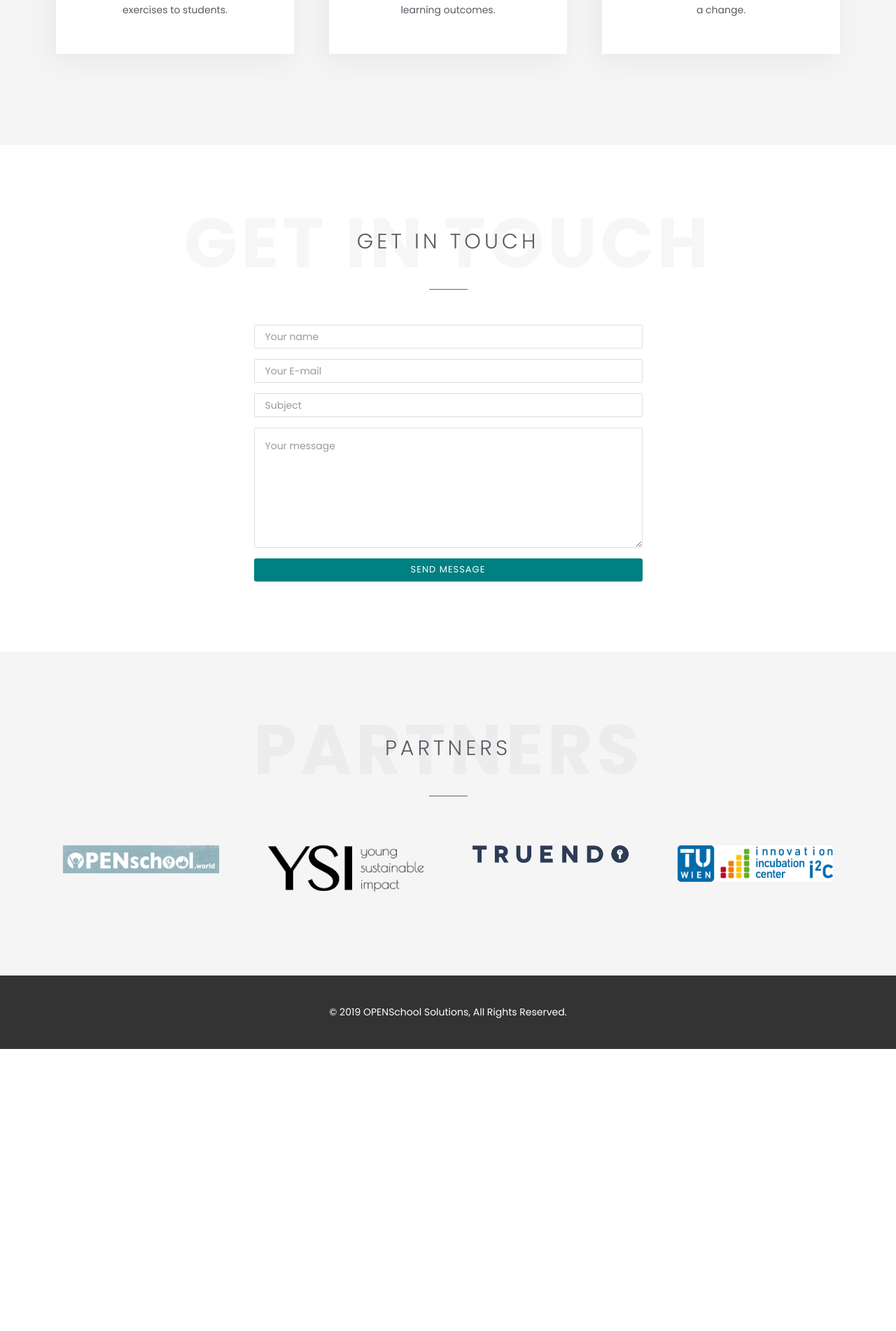
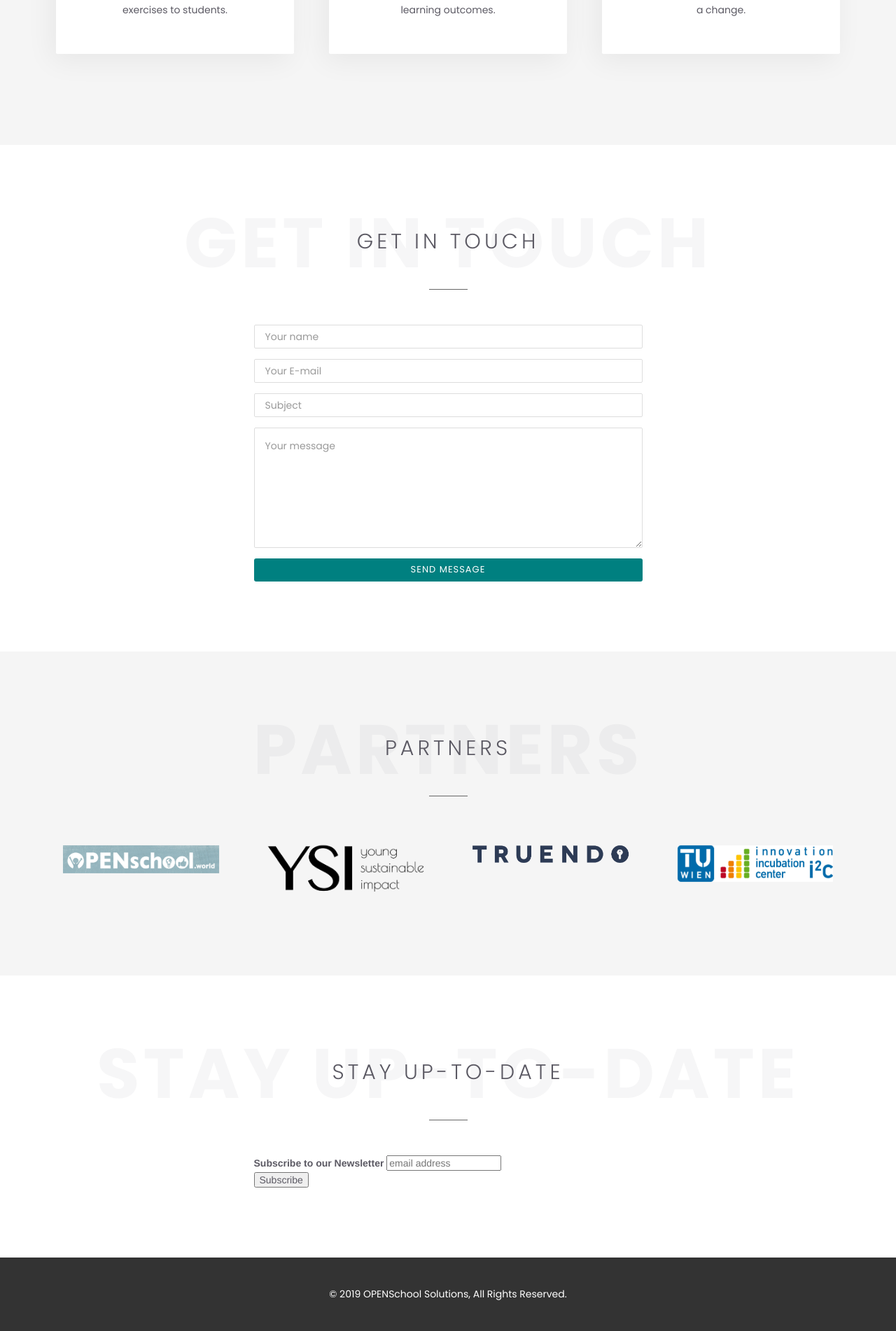
Before and after one commit to openschoolsolutions/openschoolsolutions.github.io, a Jekyll site: the page built from index.html, in a window 1280 px wide. Shown: the part 2368-4270 px from the top of the page at 70% size. Built offline with Jekyll 4.4.1, drawn with Linux system fonts in a browser that asks for light colours; a script that is not in the unit is left out; comment, search, counter and statistics services are not loaded; before the commit the page ends 3867 px from its top, so only the background shows below that.

Commit message:
Update index.html
Added Mailchimp Newsletter sign-up form.

```diff
--- a/index.html
+++ b/index.html
@@ -309,3 +309,59 @@
 </section>
 
 <!-- Partners end -->
+
+<!-- Newsletter start -->
+
+<section id="newsletter" class="module">
+	<div class="container">
+
+		<div class="module-header">
+			<h2 class="module-title">Stay up-to-date
+				<span>Stay up-to-date</span>
+			</h2>
+			<div class="module-line"></div>
+		</div>
+
+
+		<div class="row">
+
+			<div class="col-sm-6 col-sm-offset-3">
+
+
+				<!-- Begin Mailchimp Signup Form -->
+				<link href="//cdn-images.mailchimp.com/embedcode/horizontal-slim-10_7.css" rel="stylesheet" type="text/css">
+				<style type="text/css">
+					#mc_embed_signup{background:#fff; clear:left; font:14px Helvetica,Arial,sans-serif; width:100%;}
+					/* Add your own Mailchimp form style overrides in your site stylesheet or in this style block.
+					   We recommend moving this block and the preceding CSS link to the HEAD of your HTML file. */
+				</style>
+				<style type="text/css">
+					#mc-embedded-subscribe-form input[type=checkbox]{display: inline; width: auto;margin-right: 10px;}
+					#mergeRow-gdpr {margin-top: 20px;}
+					#mergeRow-gdpr fieldset label {font-weight: normal;}
+					#mc-embedded-subscribe-form .mc_fieldset{border:none;min-height: 0px;padding-bottom:0px;}
+				</style>
+				<div id="mc_embed_signup">
+				<form action="https://gmail.us3.list-manage.com/subscribe/post?u=10d08bf62e9b9ef14f604a54c&amp;id=99ad35cca1" method="post" id="mc-embedded-subscribe-form" name="mc-embedded-subscribe-form" class="validate" target="_blank" novalidate>
+				    <div id="mc_embed_signup_scroll">
+					<label for="mce-EMAIL">Subscribe to our Newsletter</label>
+					<input type="email" value="" name="EMAIL" class="email" id="mce-EMAIL" placeholder="email address" required>
+				    <!-- real people should not fill this in and expect good things - do not remove this or risk form bot signups-->
+				    <div style="position: absolute; left: -5000px;" aria-hidden="true"><input type="text" name="b_10d08bf62e9b9ef14f604a54c_99ad35cca1" tabindex="-1" value=""></div>
+				    <div class="clear"><input type="submit" value="Subscribe" name="subscribe" id="mc-embedded-subscribe" class="button"></div>
+				    </div>
+				</form>
+				</div>
+
+				<!--End mc_embed_signup-->
+
+
+
+
+			</div>
+
+		</div><!-- .row -->
+	</div><!-- .container -->
+</section>
+
+<!-- Newsletter end -->
```
